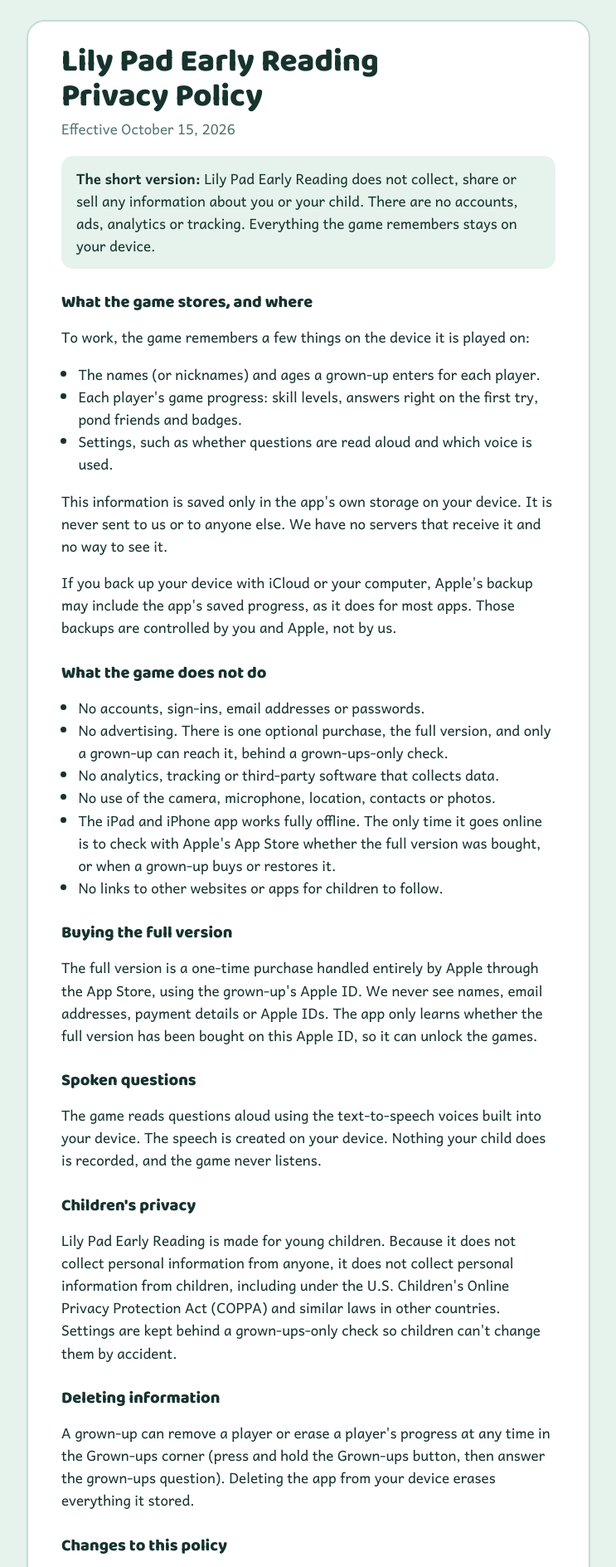
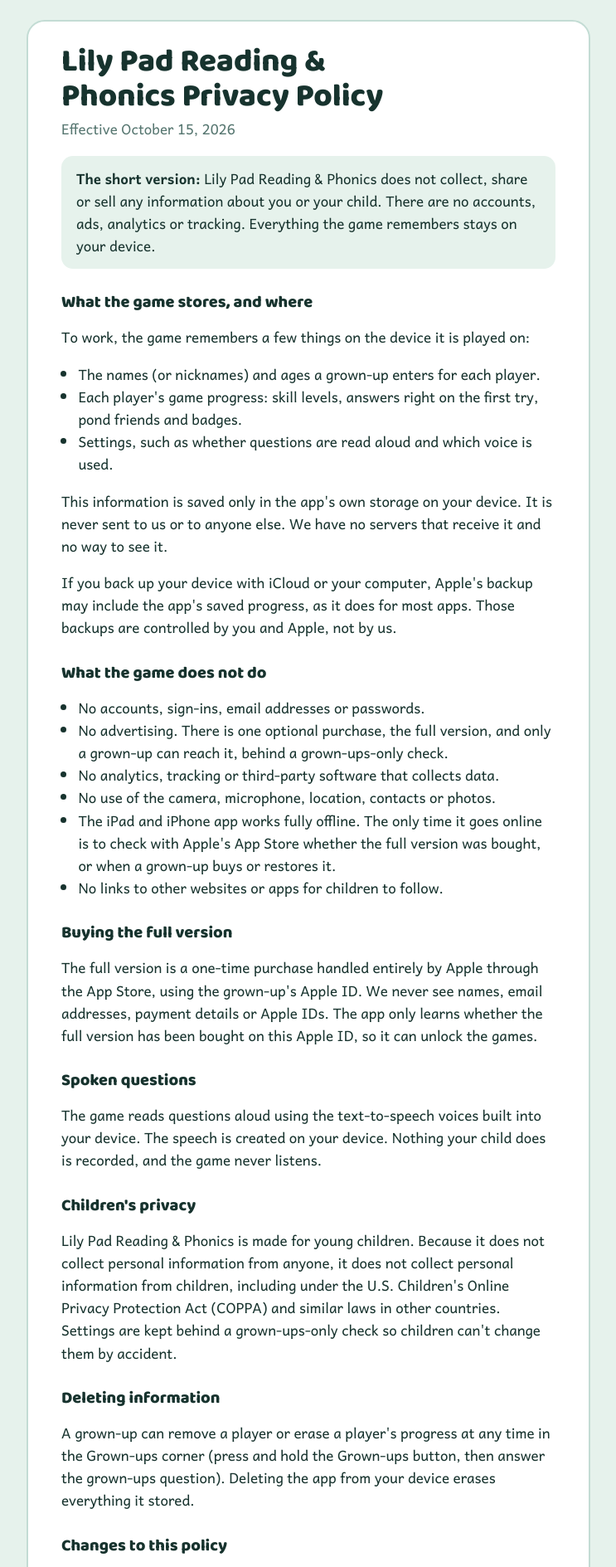
Before and after one commit to lilypadmathapp/lily-pad-math-site, a plain HTML site: page early-reading/privacy.html in a window 1280 px wide. Shown: the top 1889 px of the page at 83% size, without its empty margins (268-1011 px from the left). Drawn offline with Linux system fonts and the light colour scheme.

Commit message:
Early Reading is now Lily Pad Reading & Phonics
Co-Authored-By: Claude Opus 5.5 <noreply@anthropic.com>
Claude-Session: https://claude.ai/code/session_01EorYtVKPzmzo9x6eVrf2a2

```diff
--- a/early-reading/privacy.html
+++ b/early-reading/privacy.html
@@ -3,7 +3,7 @@
 <head>
 <meta charset="utf-8">
 <meta name="viewport" content="width=device-width,initial-scale=1,viewport-fit=cover">
-<title>Lily Pad Early Reading Privacy Policy</title>
+<title>Lily Pad Reading &amp; Phonics Privacy Policy</title>
 <style>
 @font-face{font-family:"Andika";font-weight:400;font-display:swap;src:url(../fonts/andika-latin-400-normal.woff2) format("woff2")}
 @font-face{font-family:"Andika";font-weight:700;font-display:swap;src:url(../fonts/andika-latin-700-normal.woff2) format("woff2")}
@@ -27,10 +27,10 @@ a{color:var(--accent)}
 </head>
 <body>
 <main>
-<h1>Lily Pad Early Reading Privacy Policy</h1>
+<h1>Lily Pad Reading &amp; Phonics Privacy Policy</h1>
 <p class="date">Effective October 15, 2026</p>
 
-<p class="summary"><strong>The short version:</strong> Lily Pad Early Reading does not collect, share or sell any information about you or your child. There are no accounts, ads, analytics or tracking. Everything the game remembers stays on your device.</p>
+<p class="summary"><strong>The short version:</strong> Lily Pad Reading &amp; Phonics does not collect, share or sell any information about you or your child. There are no accounts, ads, analytics or tracking. Everything the game remembers stays on your device.</p>
 
 <h2>What the game stores, and where</h2>
 <p>To work, the game remembers a few things on the device it is played on:</p>
@@ -59,7 +59,7 @@ a{color:var(--accent)}
 <p>The game reads questions aloud using the text-to-speech voices built into your device. The speech is created on your device. Nothing your child does is recorded, and the game never listens.</p>
 
 <h2>Children's privacy</h2>
-<p>Lily Pad Early Reading is made for young children. Because it does not collect personal information from anyone, it does not collect personal information from children, including under the U.S. Children's Online Privacy Protection Act (COPPA) and similar laws in other countries. Settings are kept behind a grown-ups-only check so children can't change them by accident.</p>
+<p>Lily Pad Reading &amp; Phonics is made for young children. Because it does not collect personal information from anyone, it does not collect personal information from children, including under the U.S. Children's Online Privacy Protection Act (COPPA) and similar laws in other countries. Settings are kept behind a grown-ups-only check so children can't change them by accident.</p>
 
 <h2>Deleting information</h2>
 <p>A grown-up can remove a player or erase a player's progress at any time in the Grown-ups corner (press and hold the Grown-ups button, then answer the grown-ups question). Deleting the app from your device erases everything it stored.</p>
```
Also changed, not shown: early-reading/support.html (+4 -4 lines).
